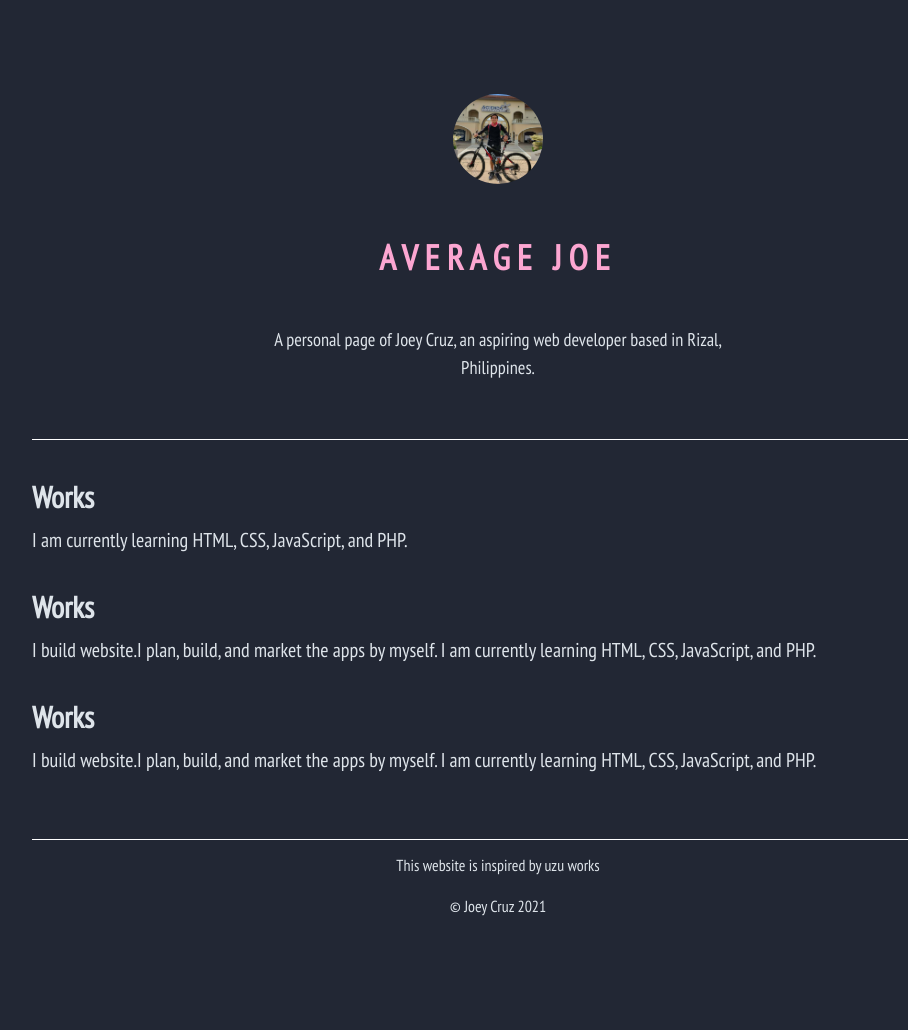
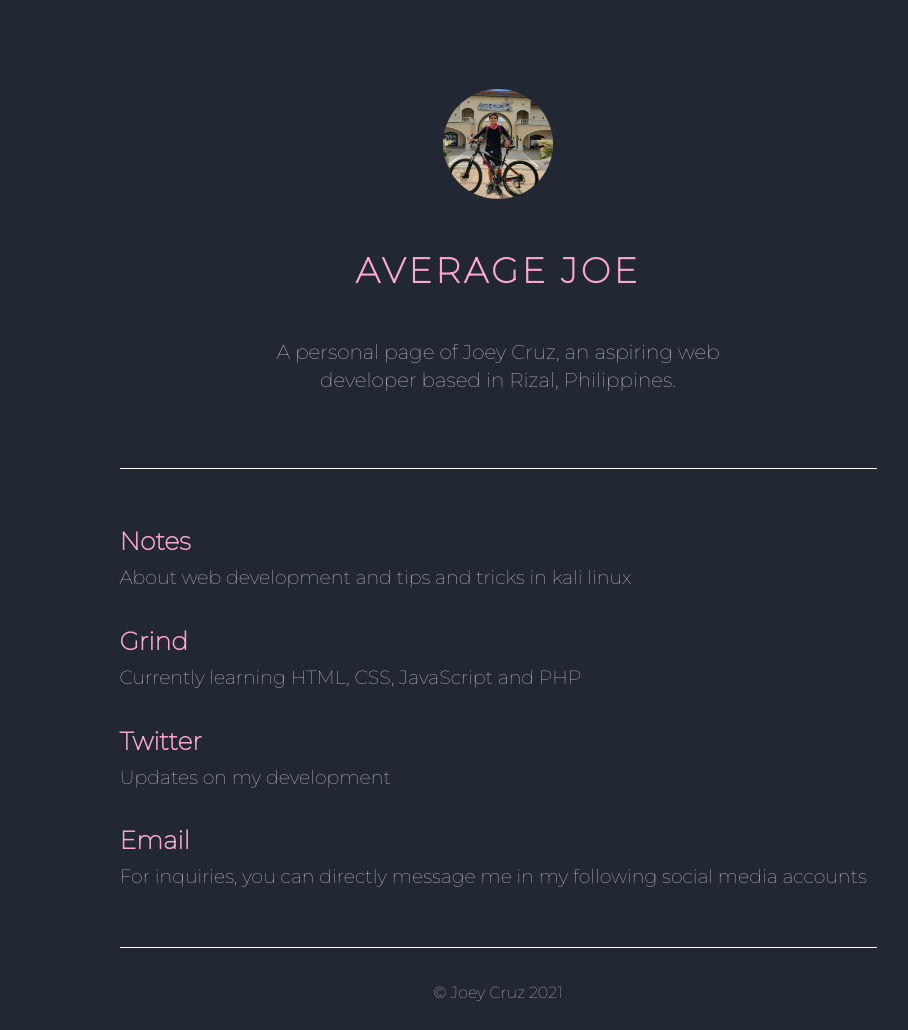
Before and after one commit to tonyboy06/tonyboy06.github.io, a plain HTML site: page index.html in a window 1280 px wide. Shown: the whole page, without its empty margins (142-1050 px from the left). Before the commit the page ends 943 px from the top, so only its background shows below. Drawn offline with Linux system fonts and the light colour scheme.

Commit message:
newest look without links

```diff
--- a/index.html
+++ b/index.html
@@ -12,7 +12,7 @@
     <link rel="stylesheet" href="https://cdnjs.cloudflare.com/ajax/libs/font-awesome/4.7.0/css/font-awesome.min.css">
     <link rel="preconnect" href="https://fonts.googleapis.com">
     <link rel="preconnect" href="https://fonts.gstatic.com" crossorigin>
-    <link href="https://fonts.googleapis.com/css2?family=PT+Sans+Narrow&display=swap" rel="stylesheet">    <title>Average Joe</title>
+    <link href="https://fonts.googleapis.com/css2?family=Montserrat:wght@100&display=swap" rel="stylesheet">
 </head>
 
 <body>
@@ -31,19 +31,24 @@
         <hr>
     </div>
     <div class="container page_section">
-        <h2 class="header map_header">Works</h2>
+        <h2 class="header map_header">Notes</h2>
         <p class="parag map_parag">
-             I am currently learning HTML, CSS, JavaScript, and PHP.
+            About web development and tips and tricks in kali linux
         </p>
 
-        <h2 class="header map_header">Works</h2>
+        <h2 class="header map_header">Grind</h2>
         <p class="parag map_parag">
-            I build website.I plan, build, and market the apps by myself. I am currently learning HTML, CSS, JavaScript, and PHP.
+             Currently learning HTML, CSS, JavaScript and PHP
         </p>
 
-        <h2 class="header map_header">Works</h2>
+        <h2 class="header map_header">Twitter</h2>
         <p class="parag map_parag">
-            I build website.I plan, build, and market the apps by myself. I am currently learning HTML, CSS, JavaScript, and PHP.
+            Updates on my development
+        </p>
+
+        <h2 class="header map_header">Email</h2>
+        <p class="parag map_parag email">
+            For inquiries, you can directly message me in my following social media accounts
         </p>
     </div>
 
@@ -56,8 +61,6 @@
 
     <footer>
         <div class="container align-center">
-            <p class="footer-copyright"> This website is inspired by uzu works</p>
-            <br>
             <p class="footer-copyright"> © Joey Cruz 2021</p>
         </div>
     </footer>
--- a/map.css
+++ b/map.css
@@ -5,9 +5,22 @@
   }
 
 .map_parag {
-  margin-bottom: 24px;
+  margin-bottom: 25px;
+  font-size: 19px;
 }
 
 .map_header {
-    line-height: 60px;
+    line-height: 50px;
+    color: #FCA6D1;
+    font-size: 25px;
 }
+
+.email {
+  margin-bottom: 0px;
+}
+
+@media only screen and (max-width: 450px) {
+
+
+
+}
--- a/profile.css
+++ b/profile.css
@@ -1,7 +1,7 @@
 /* Profile */
 
 .profile_image {
-  width: 90px;
+  width: 110px;
   border-radius: 50%;
   margin-bottom: 50px;
 }
@@ -12,21 +12,21 @@
     font-weight: 900;
     margin-bottom: 30px;
     font-size: 35px;
-    letter-spacing: 0.2em;
+    letter-spacing: .1em;
 }
 
 .description {
     display: block;
-    font-size: 0.92em;
-    font-weight: 200;
+    font-size: 1em;
+    font-weight: 100;
     color: #DEE4EA;
     margin-block-end: 1em;
     margin-inline: 0px;
-    line-height: 1.5em;
+    line-height: 1.4em;
     text-align: center;
     max-width: 30rem;
     margin-top: 1rem;
-    margin-bottom: 1rem;
+    margin-bottom: 2rem;
 }
 
 .profile_container {
@@ -52,4 +52,5 @@
       width: 100%;
       display: block;
     }
+
   }
--- a/style.css
+++ b/style.css
@@ -2,7 +2,7 @@
     margin: 0;
     padding: 0;
     box-sizing: border-box;
-    font-family: 'PT Sans Narrow', sans-serif;
+    font-family: 'Montserrat', sans-serif;
 }
 
 body {
@@ -41,7 +41,7 @@ a:hover {
 }
 
 main {
-    margin-top: 60px;
+    margin-top: 55px;
 }
 
 footer {
@@ -49,7 +49,7 @@ footer {
 }
 
 .container {
-    max-width: 960px;
+    max-width: 785px;
     margin: auto;
     padding-right: 14px;
     padding-left: 14px;
@@ -59,6 +59,7 @@ footer {
     padding-top: 12px;
     padding-bottom: 42px;
     font-size: 20px;
+    font-weight: 100;
 }
 
 
@@ -66,17 +67,26 @@ footer {
     text-align: center;
 }
 
+
+
 .container hr {
     display: block;
     height: 1px;
     background-color: white;
     border: 0;
-    margin-bottom: 15px;
+    margin-bottom: 35px;
+}
+
+.hr1 {
+    margin-bottom: 35px;
 }
 
 .hr2 {
-    margin-top: 0;
+    margin-top: 15px;
 }
+
+
+
 
 
 
@@ -86,4 +96,5 @@ footer {
         width: 100%;
         margin: auto;
     }
+
 }
```
